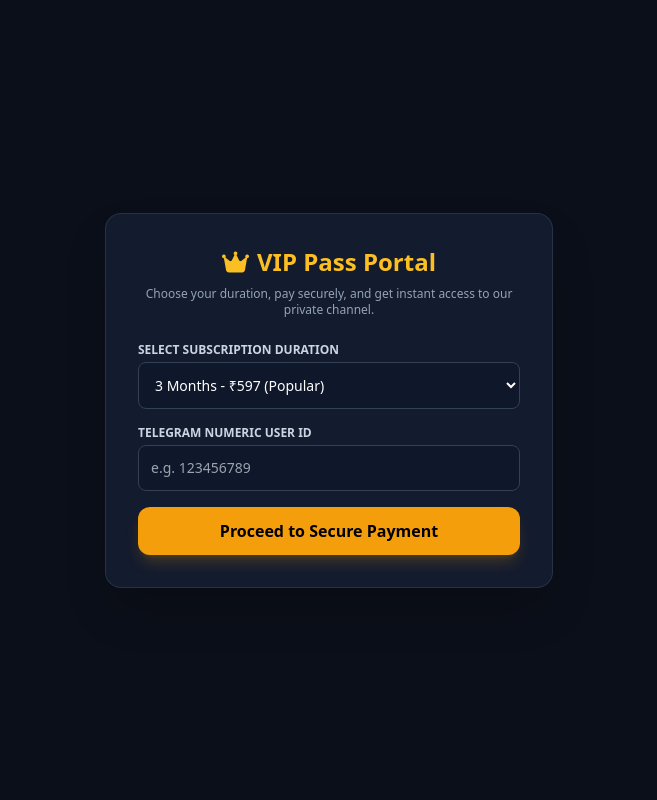
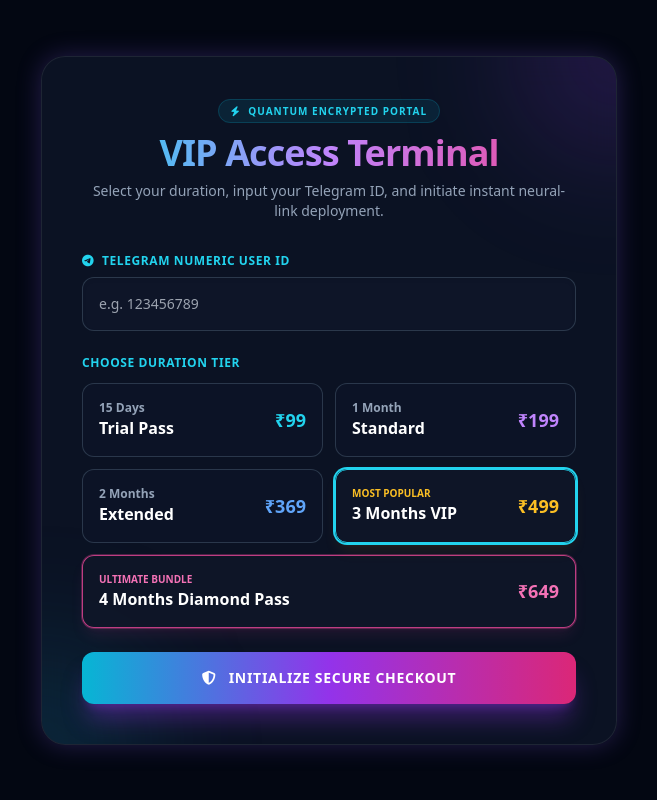
Before and after one commit to SPY-BOTZ/telegram-vip-portal, a website: page index.html in a window 1280 px wide. Shown: the whole page, without its empty margins (311-968 px from the left). Drawn offline with nearby package versions, Linux system fonts and the light colour scheme.

Commit message:
Update index.html

```diff
--- a/index.html
+++ b/index.html
@@ -3,91 +3,167 @@
 <head>
     <meta charset="UTF-8">
     <meta name="viewport" content="width=device-width, initial-scale=1.0">
-    <title>VIP Membership Portal - Select Plan</title>
+    <title>CYBER-VIP | Secure Access Portal</title>
     <script src="https://cdn.tailwindcss.com"></script>
     <script src="https://checkout.razorpay.com/v1/checkout.js"></script>
     <link rel="stylesheet" href="https://cdnjs.cloudflare.com/ajax/libs/font-awesome/6.4.0/css/all.min.css">
+    <style>
+        .neon-glow {
+            box-shadow: 0 0 25px rgba(139, 92, 246, 0.25);
+        }
+        .cyber-card {
+            background: rgba(15, 23, 42, 0.75);
+            backdrop-filter: blur(16px);
+            border: 1px solid rgba(255, 255, 255, 0.08);
+        }
+    </style>
 </head>
-<body class="bg-[#0b0f19] text-slate-100 font-sans min-h-screen flex flex-col items-center justify-center p-6">
-    <div class="max-w-md w-full bg-[#131b2e] border border-slate-700/60 rounded-2xl p-8 shadow-2xl">
-        <h2 class="text-2xl font-bold mb-2 text-center text-amber-400"><i class="fa-solid fa-crown mr-2"></i>VIP Pass Portal</h2>
-        <p class="text-xs text-slate-400 text-center mb-6">Choose your duration, pay securely, and get instant access to our private channel.</p>
+<body class="bg-[#030712] text-slate-100 font-sans min-h-screen flex flex-col items-center justify-center p-4 selection:bg-cyan-500 selection:text-black">
 
-        <div class="space-y-4">
+    <div class="max-w-xl w-full cyber-card rounded-3xl p-6 md:p-10 neon-glow relative overflow-hidden">
+        <div class="absolute -top-24 -right-24 w-48 h-48 bg-purple-600/20 rounded-full blur-3xl pointer-events-none"></div>
+        <div class="absolute -bottom-24 -left-24 w-48 h-48 bg-cyan-600/20 rounded-full blur-3xl pointer-events-none"></div>
+
+        <div class="text-center mb-8 relative z-10">
+            <span class="px-3 py-1 text-[10px] font-extrabold uppercase tracking-widest bg-cyan-500/10 text-cyan-400 rounded-full border border-cyan-500/20">
+                <i class="fa-solid fa-bolt mr-1"></i> Quantum Encrypted Portal
+            </span>
+            <h1 class="text-3xl md:text-4xl font-black mt-3 tracking-tight bg-gradient-to-r from-cyan-400 via-purple-400 to-pink-500 bg-clip-text text-transparent">
+                VIP Access Terminal
+            </h1>
+            <p class="text-xs md:text-sm text-slate-400 mt-2">Select your duration, input your Telegram ID, and initiate instant neural-link deployment.</p>
+        </div>
+
+        <div class="space-y-6 relative z-10">
             <div>
-                <label class="block text-xs font-semibold uppercase mb-1 text-slate-300">Select Subscription Duration</label>
-                <select id="monthSelect" class="w-full bg-slate-900 border border-slate-700 rounded-lg p-3 text-sm text-white focus:outline-none focus:border-amber-400">
-                    <option value="1">1 Month - ₹199</option>
-                    <option value="2">2 Months - ₹398</option>
-                    <option value="3" selected>3 Months - ₹597 (Popular)</option>
-                    <option value="4">4 Months - ₹796</option>
-                    <option value="5">5 Months - ₹899 (Best Value)</option>
-                </select>
+                <label class="block text-xs font-bold uppercase tracking-wider text-cyan-400 mb-2">
+                    <i class="fa-brands fa-telegram mr-1"></i> Telegram Numeric User ID
+                </label>
+                <input type="text" id="telegramId" placeholder="e.g. 123456789" class="w-full bg-slate-900/90 border border-slate-700/80 rounded-xl p-4 text-sm text-white focus:outline-none focus:border-cyan-400 transition shadow-inner">
             </div>
+
             <div>
-                <label class="block text-xs font-semibold uppercase mb-1 text-slate-300">Telegram Numeric User ID</label>
-                <input type="text" id="telegramId" placeholder="e.g. 123456789" class="w-full bg-slate-900 border border-slate-700 rounded-lg p-3 text-sm text-white focus:outline-none focus:border-amber-400">
+                <label class="block text-xs font-bold uppercase tracking-wider text-cyan-400 mb-3">Choose Duration Tier</label>
+                <div class="grid grid-cols-1 sm:grid-cols-2 gap-3">
+
+                    <button onclick="selectPlan('15days', this)" data-plan="15days" class="plan-btn p-4 rounded-xl border border-slate-700/80 bg-slate-900/50 hover:border-cyan-400 text-left transition flex justify-between items-center group">
+                        <div>
+                            <div class="text-xs font-semibold text-slate-400">15 Days</div>
+                            <div class="text-base font-bold text-white group-hover:text-cyan-300">Trial Pass</div>
+                        </div>
+                        <span class="text-cyan-400 font-extrabold text-lg">₹99</span>
+                    </button>
+
+                    <button onclick="selectPlan('1month', this)" data-plan="1-month" class="plan-btn p-4 rounded-xl border border-slate-700/80 bg-slate-900/50 hover:border-purple-400 text-left transition flex justify-between items-center group">
+                        <div>
+                            <div class="text-xs font-semibold text-slate-400">1 Month</div>
+                            <div class="text-base font-bold text-white group-hover:text-purple-300">Standard</div>
+                        </div>
+                        <span class="text-purple-400 font-extrabold text-lg">₹199</span>
+                    </button>
+
+                    <button onclick="selectPlan('2months', this)" data-plan="2-months" class="plan-btn p-4 rounded-xl border border-slate-700/80 bg-slate-900/50 hover:border-blue-400 text-left transition flex justify-between items-center group">
+                        <div>
+                            <div class="text-xs font-semibold text-slate-400">2 Months</div>
+                            <div class="text-base font-bold text-white group-hover:text-blue-300">Extended</div>
+                        </div>
+                        <span class="text-blue-400 font-extrabold text-lg">₹369</span>
+                    </button>
+
+                    <button onclick="selectPlan('3months', this)" data-plan="3-months" class="plan-btn p-4 rounded-xl border border-amber-500/80 bg-slate-900/80 hover:border-amber-400 text-left transition flex justify-between items-center group shadow-lg shadow-amber-500/10 ring-1 ring-amber-500/30">
+                        <div>
+                            <div class="text-[10px] uppercase font-bold text-amber-400">Most Popular</div>
+                            <div class="text-base font-bold text-white group-hover:text-amber-300">3 Months VIP</div>
+                        </div>
+                        <span class="text-amber-400 font-extrabold text-lg">₹499</span>
+                    </button>
+
+                </div>
+
+                <button onclick="selectPlan('4months', this)" data-plan="4-months" class="plan-btn w-full mt-3 p-4 rounded-xl border border-pink-500/80 bg-slate-900/80 hover:border-pink-400 text-left transition flex justify-between items-center group shadow-lg shadow-pink-500/10 ring-1 ring-pink-500/30">
+                    <div>
+                        <div class="text-[10px] uppercase font-bold text-pink-400">Ultimate Bundle</div>
+                        <div class="text-base font-bold text-white group-hover:text-pink-300">4 Months Diamond Pass</div>
+                    </div>
+                    <span class="text-pink-400 font-extrabold text-lg">₹649</span>
+                </button>
             </div>
-            <button onclick="startPayment()" class="w-full py-3 rounded-xl bg-amber-500 hover:bg-amber-600 text-black font-bold transition shadow-lg shadow-amber-500/20">
-                Proceed to Secure Payment
+
+            <button onclick="initiatePayment()" class="w-full py-4 rounded-xl bg-gradient-to-r from-cyan-500 via-purple-600 to-pink-600 hover:opacity-95 text-white font-extrabold tracking-wider uppercase transition shadow-xl shadow-purple-600/35 text-sm">
+                <i class="fa-solid fa-shield-halved mr-2"></i> Initialize Secure Checkout
             </button>
         </div>
     </div>
 
     <script>
-        async function startPayment() {
-            const months = document.getElementById('monthSelect').value;
+        let selectedPlanKey = '3months'; // Default selected
+
+        // Highlight selected button UI
+        function selectPlan(key, btnElement) {
+            selectedPlanKey = key;
+            document.querySelectorAll('.plan-btn').forEach(b => {
+                b.classList.remove('ring-2', 'ring-cyan-400', 'border-cyan-400');
+            });
+            btnElement.classList.add('ring-2', 'ring-cyan-400', 'border-cyan-400');
+        }
+
+        // Set default initial highlight on 3months
+        document.addEventListener("DOMContentLoaded", () => {
+            const defaultBtn = document.querySelector("[onclick*='3months']");
+            if(defaultBtn) defaultBtn.classList.add('ring-2', 'ring-cyan-400', 'border-cyan-400');
+        });
+
+        async function initiatePayment() {
             const telegramId = document.getElementById('telegramId').value.trim();
 
             if(!telegramId) {
-                alert('Please enter your Telegram User ID!');
+                alert('⚠️ Please enter your Telegram Numeric User ID first!');
                 return;
             }
 
-            // 1. Create order from backend
-            const response = await fetch('/create-order', {
+            // 1. Create order
+            const res = await fetch('/create-order', {
                 method: 'POST',
                 headers: { 'Content-Type': 'application/json' },
-                body: JSON.stringify({ months })
+                body: JSON.stringify({ planKey: selectedPlanKey })
             });
-            const data = await response.json();
+            const data = await res.json();
 
             if(!data.success) {
-                alert('Could not initiate payment.');
+                alert('Transaction initialization failed.');
                 return;
             }
 
-            // 2. Open Razorpay Checkout Modal
+            // 2. Razorpay Modal Configuration
             const options = {
-                "key": "YOUR_RAZORPAY_KEY_ID", // Yahan apni live ya test Razorpay Key ID dalein
+                "key": "YOUR_RAZORPAY_KEY_ID", // Apni live ya test key yahan dalein
                 "amount": data.order.amount,
                 "currency": "INR",
-                "name": "VIP Telegram Channel",
-                "description": `${data.months} Month(s) Membership Access`,
+                "name": "CYBER-VIP SECUREVAULT",
+                "description": data.plan.name,
                 "order_id": data.order.id,
                 "handler": async function (response) {
-                    // 3. Verify payment on backend
+                    // 3. Verify Payment
                     const verifyRes = await fetch('/verify-payment', {
                         method: 'POST',
                         headers: { 'Content-Type': 'application/json' },
                         body: JSON.stringify({
-                            razor_order_id: response.razorpay_order_id,
                             razorpay_order_id: response.razorpay_order_id,
                             razorpay_payment_id: response.razorpay_payment_id,
                             razorpay_signature: response.razorpay_signature,
                             telegramId: telegramId,
-                            months: data.months
+                            planKey: selectedPlanKey
                         })
                     });
                     const verifyData = await verifyRes.json();
                     if(verifyData.success) {
-                        alert('Payment Successful! Check your Telegram messages for the VIP private invite link.');
+                        alert('✨ Payment Verified Successfully! Check your Telegram inbox for the private channel link.');
                         window.location.href = verifyData.invite_link;
                     } else {
-                        alert('Payment verification failed.');
+                        alert('❌ Payment cryptographic verification failed.');
                     }
                 },
-                "theme": { "color": "#f59e0b" }
+                "theme": { "color": "#06b6d4" }
             };
             const rzp = new Razorpay(options);
             rzp.open();
```
